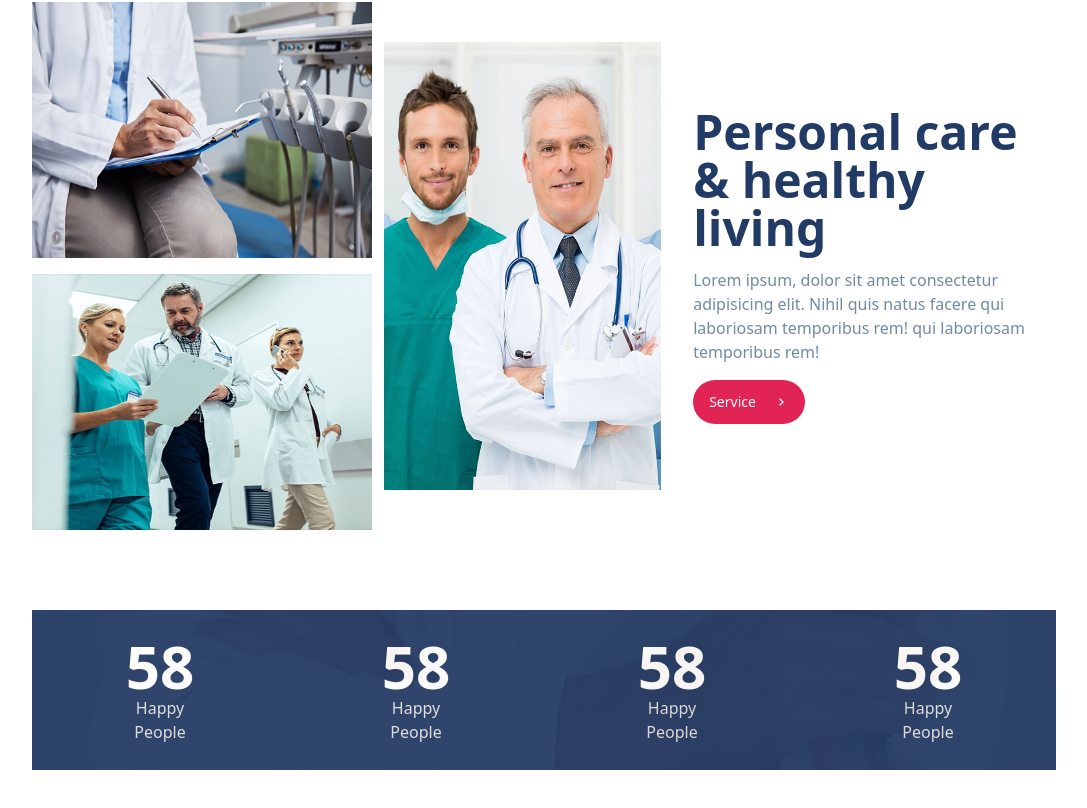
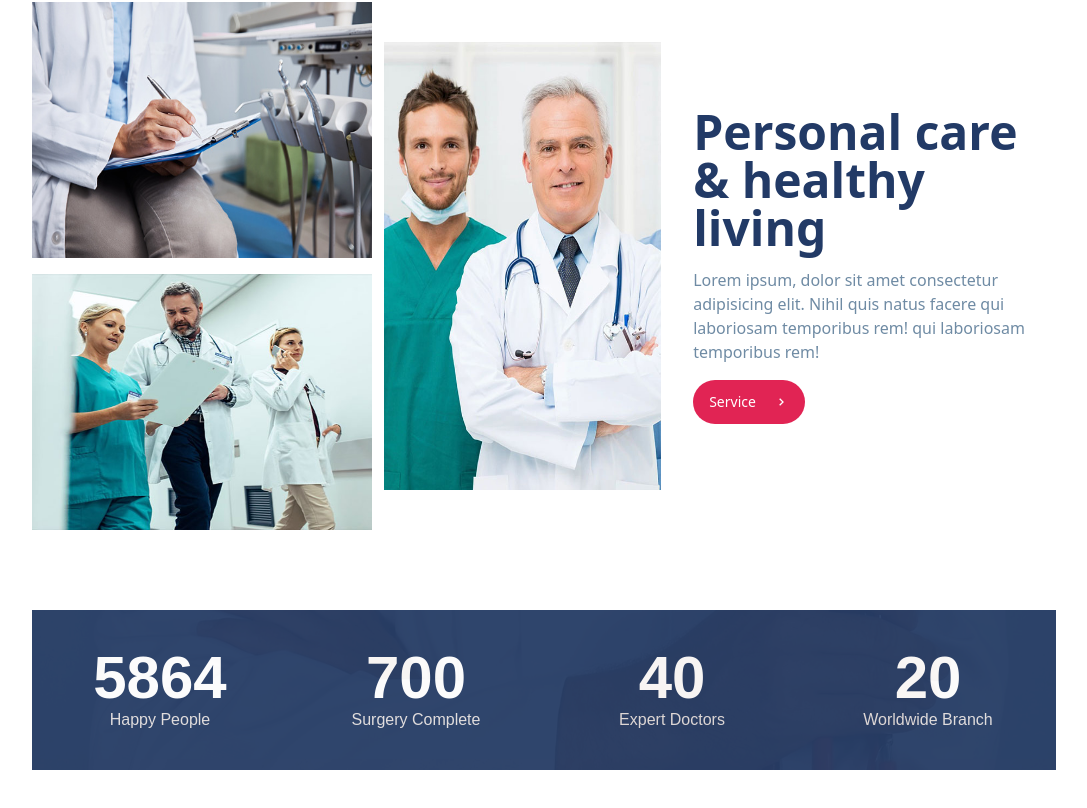
Before and after one commit to mdumar112233/full_stack_doctor_web_app_client, a React (Create React App) app: page / in a window 1280 px wide. Shown: the part 1274-2082 px from the top of the page, without its empty margins (96-1183 px from the left). Built offline with nearby package versions, Linux system fonts and the light colour scheme.

Commit message:
update statistic

```diff
--- a/src/pages/home/Statistic.tsx
+++ b/src/pages/home/Statistic.tsx
@@ -3,28 +3,24 @@ import React from "react";
 const Statistic: React.FC = () => {
   return (
     <section className="w-[90%] xm:w-[80%] mx-auto bg-statistic bg-cover h-40 mb-28">
-      <div className="bg-[#273e67] h-40 opacity-95 flex items-center text-center tablet:flex-row flex-col">
-        <div className="flex space-x-40 mx-20">
-          <div>
-            <h1 className="text-white text-6xl font-bold">58</h1>
-            <p className="text-[#e2dede]">Happy People</p>
+      <div className="bg-[#273e67] tablet:h-40 tablet:py-0 py-6 opacity-95 grid grid-flow-row tablet:grid-cols-4 grid-cols-2 justify-center items-center text-center font-exo tablet:gap-y-0 gap-y-5">
+        <div>
+            <h1 className="text-white text-4xl sm:text-6xl font-bold">5864</h1>
+            <p className="text-[#e2dede] sm:text-base text-sm">Happy People</p>
           </div>
           <div>
-            <h1 className="text-white text-6xl font-bold">58</h1>
-            <p className="text-[#e2dede]">Happy People</p>
-          </div>
-        </div>
-
-        <div className="flex space-x-40 mx-20">
-          <div>
-            <h1 className="text-white text-6xl font-bold">58</h1>
-            <p className="text-[#e2dede]">Happy People</p>
+            <h1 className="text-white text-4xl sm:text-6xl font-bold">700</h1>
+            <p className="text-[#e2dede] sm:text-base text-sm">Surgery Complete</p>
           </div>
           <div>
-            <h1 className="text-white text-6xl font-bold">58</h1>
-            <p className="text-[#e2dede]">Happy People</p>
+            <h1 className="text-white text-4xl sm:text-6xl font-bold">40</h1>
+            <p className="text-[#e2dede] sm:text-base text-sm">Expert Doctors</p>
           </div>
-        </div>
+
+          <div>
+            <h1 className="text-white text-4xl sm:text-6xl font-bold">20</h1>
+            <p className="text-[#e2dede] sm:text-base text-sm">Worldwide Branch</p>
+          </div>
       </div>
     </section>
   );
--- a/tailwind.config.js
+++ b/tailwind.config.js
@@ -22,6 +22,9 @@ module.exports = {
       'topBanner': "url('/src/assets/images/banner.jpg')",
       'statistic': "url('/src/assets/images/doctor-image-4.jpg')",
     },
+    fontFamily: {
+      'exo': ["Exo", 'sans-serif'],
+    },
   },
   plugins: [],
 }
```
